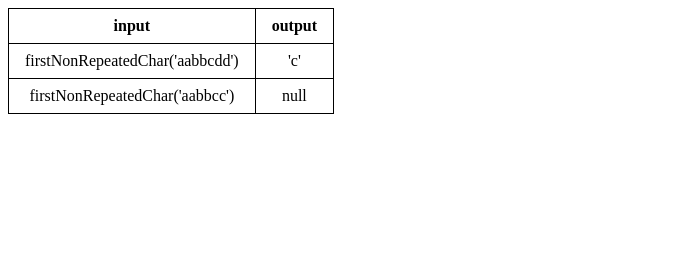
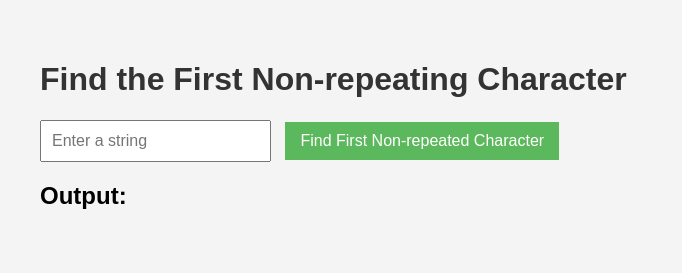
Before and after one commit to acciojob/non-repeating-char-Gokleshchaudhary, a website: page main.html in a window 1280 px wide. Shown: the whole page, without its empty margins (0-682 px from the left). Drawn offline with Linux system fonts and the light colour scheme.

Commit message:
created a submission

```diff
--- a/main.html
+++ b/main.html
@@ -1,30 +1,17 @@
 <!DOCTYPE html>
+<html lang="en">
+<head>
+    <meta charset="UTF-8">
+    <meta name="viewport" content="width=device-width, initial-scale=1.0">
+    <link rel="stylesheet" href="styles.css">
+    <title>First Non-repeating Character</title>
+</head>
+<body>
+    <h1>Find the First Non-repeating Character</h1>
+    <input type="text" id="inputString" placeholder="Enter a string" />
+    <button id="findCharButton">Find First Non-repeated Character</button>
+    <h2>Output: <span id="output"></span></h2>
 
-<html>
-
-<head>
-	<link rel="stylesheet" href="styles.css">
-</head>
-
-<body>
-	<!-- the entire body must be written by student -->
-	<table>
-		<tr>
-			<th> input </th>
-			<th> output </th>
-		</tr>
-		<tr>
-			<td> firstNonRepeatedChar('aabbcdd') </td>
-			<td> 'c' </td>
-		</tr>
-		<tr>
-			<td> firstNonRepeatedChar('aabbcc') </td>
-			<td> null </td>
-		</tr>
-	</table>
-    <script type="text/javascript" src="./script.js">
-</script>
-
+    <script type="text/javascript" src="./script.js"></script>
 </body>
-
 </html>
--- a/script.js
+++ b/script.js
@@ -1,28 +1,24 @@
-import java.util.HashMap;
+function firstNonRepeatedChar(str) {
+    let charCount = {};
 
-public class Main {
-    public static Character firstNonRepeatedChar(String str) {
-
-        HashMap<Character, Integer> charCount = new HashMap<>();
-
-        for (char c : str.toCharArray()) {
-            charCount.put(c, charCount.getOrDefault(c, 0) + 1);
-        }
-
-        for (char c : str.toCharArray()) {
-            if (charCount.get(c) == 1) {
-                return c;
-            }
-        }
-
-        return null;
+    // Count the occurrences of each character
+    for (let char of str) {
+        charCount[char] = (charCount[char] || 0) + 1;
     }
 
-    public static void main(String[] args) {
+    // Find the first non-repeated character
+    for (let char of str) {
+        if (charCount[char] === 1) {
+            return char; // Return the first non-repeated character
+        }
+    }
 
-        System.out.println(firstNonRepeatedChar("aabbcdd")); '
-        System.out.println(firstNonRepeatedChar("aabbcc"));
-        System.out.println(firstNonRepeatedChar(""));
-        System.out.println(firstNonRepeatedChar("abcdefg"));
-    }
+    return null; // Return null if there are no non-repeated characters
 }
+
+// Event listener for the button
+document.getElementById('findCharButton').addEventListener('click', function() {
+    const inputString = document.getElementById('inputString').value;
+    const result = firstNonRepeatedChar(inputString);
+    document.getElementById('output').innerText = result !== null ? result : 'null';
+});
--- a/styles.css
+++ b/styles.css
@@ -1,11 +1,33 @@
-/*  your css code here. If applicable */
-table {
-	width: 200px;
-	text-align: center;
+body {
+    font-family: Arial, sans-serif;
+    margin: 20px;
+    padding: 20px;
+    background-color: #f4f4f4;
 }
 
-table, th, tr, td {
-	border: 1px solid black;
-	border-collapse: collapse;
-	padding: 0.5rem 1rem;
+h1 {
+    color: #333;
 }
+
+input {
+    padding: 10px;
+    font-size: 16px;
+    margin-right: 10px;
+}
+
+button {
+    padding: 10px 15px;
+    font-size: 16px;
+    background-color: #5cb85c;
+    color: white;
+    border: none;
+    cursor: pointer;
+}
+
+button:hover {
+    background-color: #4cae4c;
+}
+
+h2 {
+    margin-top: 20px;
+}
```
